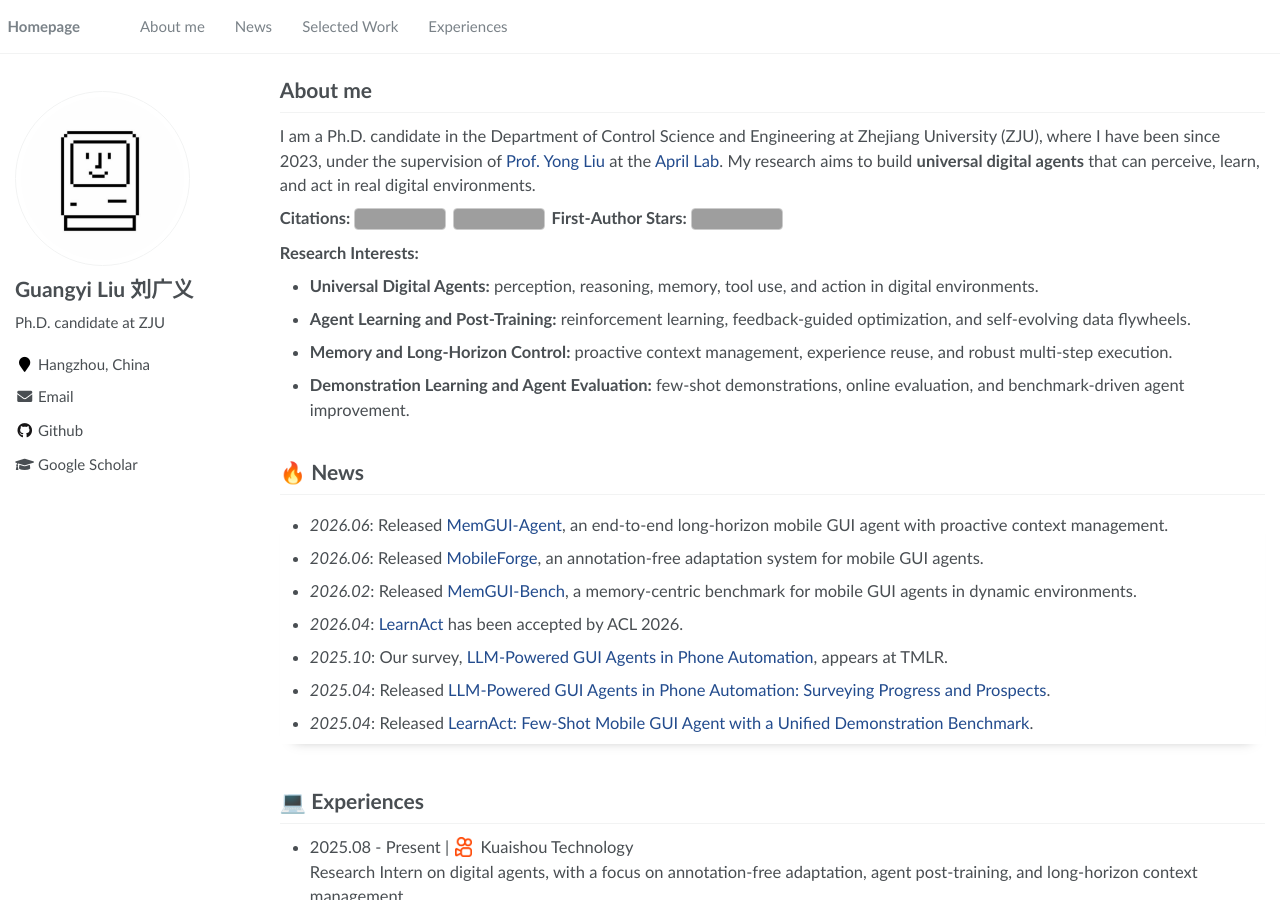
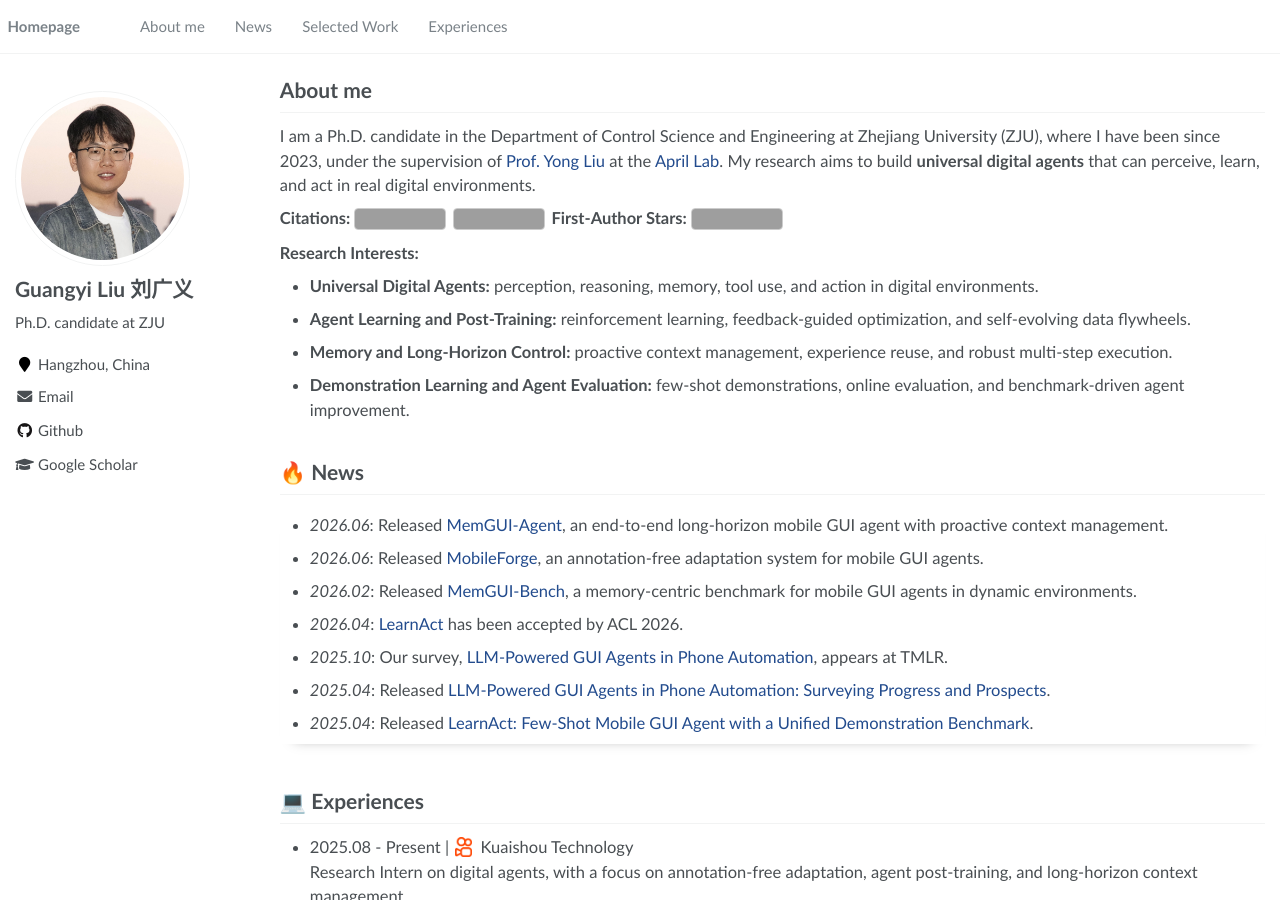
Before and after one commit to lgy0404/lgy0404.github.io, a Jekyll site: the page built from _pages/about.md, in a window 1280 px wide and 900 px high. Built offline with Jekyll 4.4.1, drawn with Linux system fonts in a browser that asks for light colours; comment, search, counter and statistics services are not loaded; grey boxes are pictures that could not be loaded.

```diff
--- a/_config.yml
+++ b/_config.yml
@@ -27,7 +27,7 @@ baidu_site_verification  :  # get baidu_site_verification from https://ziyuan.ba
 # Site Author
 author:
   name             : "Guangyi Liu 刘广义"
-  avatar           : "images/guangyi-avatar.jpeg"
+  avatar           : "images/logo/20260627-110959.jpeg"
   bio              : "Ph.D. candidate at ZJU"
   location         : "Hangzhou, China"
   employer         :
```
Also changed, not shown: images/logo/20260627-110959.jpeg (added).
